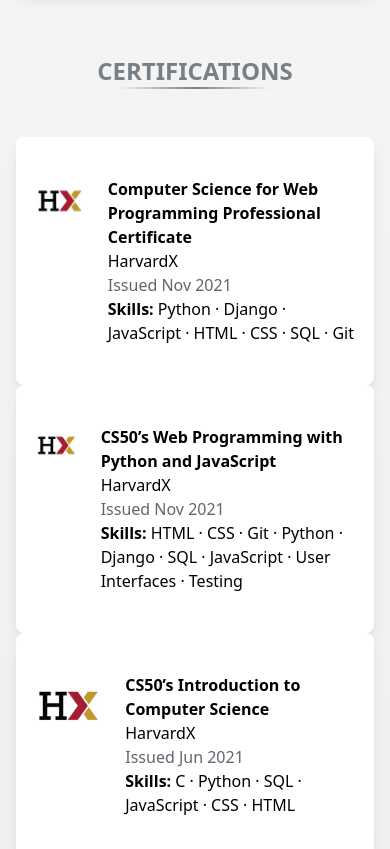
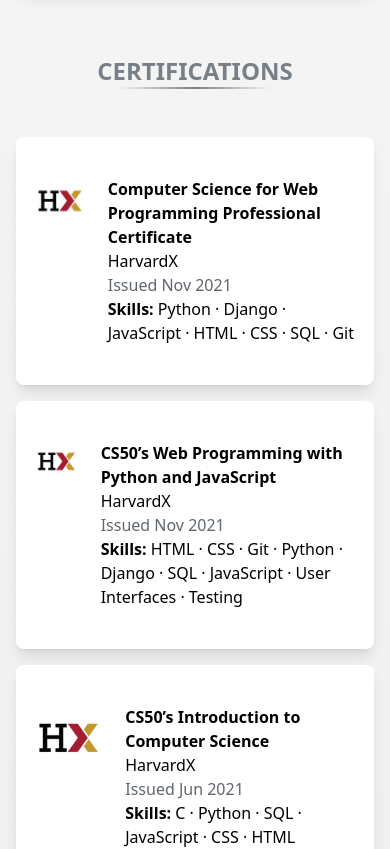
Before and after one commit to Cody06/Portfolio, a Next.js app: page / in a window 390 px wide. Shown: the part 3080-3929 px from the top of the page. Built offline with nearby package versions, Linux system fonts and the light colour scheme.

Commit message:
Fix certificates spacing in mobile

```diff
--- a/src/components/Home/components/Certifications.tsx
+++ b/src/components/Home/components/Certifications.tsx
@@ -67,7 +67,7 @@
     return (
         <section id="certifications" className="pt-16">
             <SectionHeader title="Certifications" />
-            <div className="md:grid grid-cols-2 gap-4 select-text">
+            <div className="grid grid-cols-1 md:grid-cols-2 gap-4 select-text">
                 {certifications.map((certificate) => (
                     <Link
                         key={certificate.id}
```
